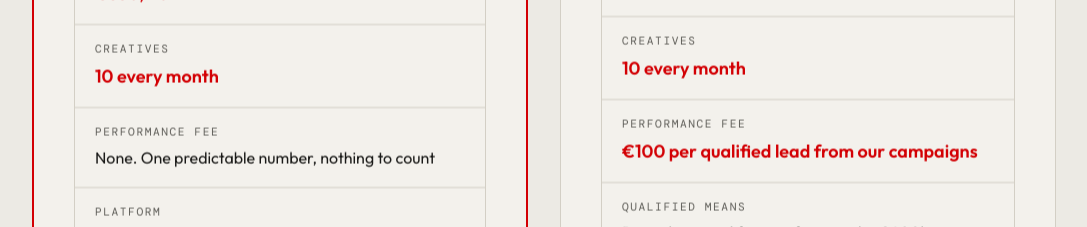
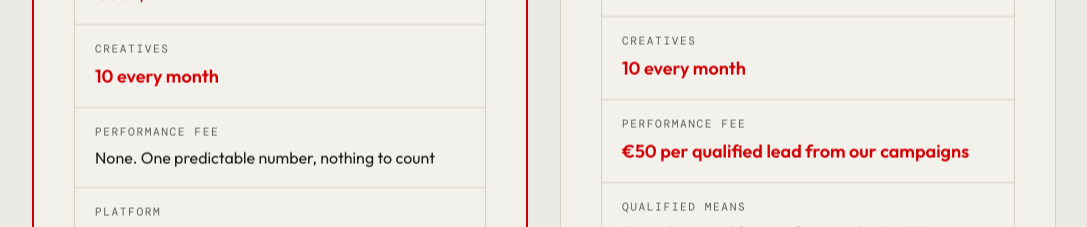
Before and after one commit to magnus-ClearScaler/MontmarEstates, a React (Vite) app: page / in a window 1280 px wide. Shown: the part 4360-4587 px from the top of the page, without its empty margins (96-1183 px from the left). Built offline with nearby package versions, Linux system fonts and the light colour scheme.

Commit message:
Lower Option B fee to EUR 50 per qualified lead

```diff
--- a/src/components/sections/Options.tsx
+++ b/src/components/sections/Options.tsx
@@ -15,7 +15,7 @@ const optionA: Line[] = [
 const optionB: Line[] = [
   { label: "Base retainer", value: "€500 a month", emphasis: true },
   { label: "Creatives", value: "10 every month", emphasis: true },
-  { label: "Performance fee", value: "€100 per qualified lead from our campaigns", emphasis: true },
+  { label: "Performance fee", value: "€50 per qualified lead from our campaigns", emphasis: true },
   { label: "Qualified means", value: "Passed our qualification form: in the €400k to €900k band, real budget, genuine intent" },
   { label: "Measured on", value: "Qualified leads only, the part of the funnel we control, never closings we cannot" },
   { label: "Platform", value: "Meta: Facebook and Instagram" },
```
